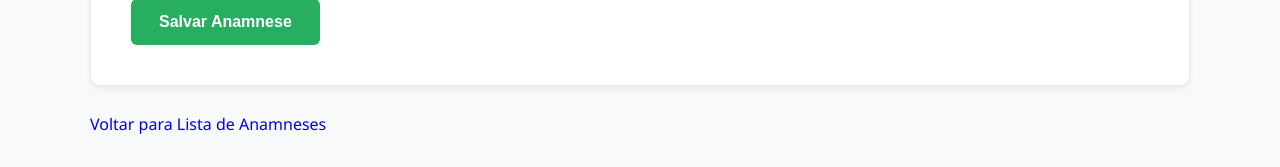
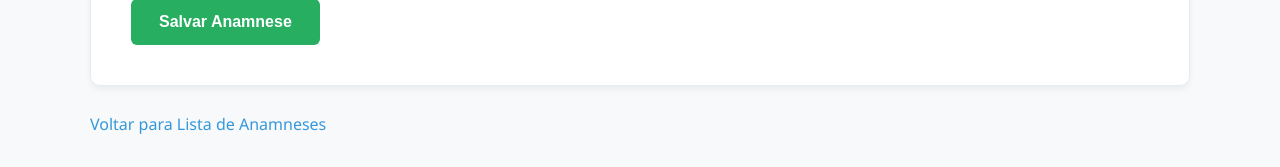
Before and after one commit to anleaes/2026-1-SDM-Segunda-Noite-ZS-02, a Django app: page /anamnese/add/ in a window 1280 px wide. Shown: the part 1451-1618 px from the top of the page. Run offline with Django 5.2, Linux system fonts and the light colour scheme; tables that the repository leaves empty hold one stand-in row (values such as "Sample post").

Commit message:
modificando os links

```diff
--- a/prontuarioapp/static/css/style.css
+++ b/prontuarioapp/static/css/style.css
@@ -199,7 +199,14 @@ table tr:hover {
 ========================= */
 
 a {
-    text-decoration: none;
+    color: #3498db;
+    text-decoration: none;  /*  não tem sublinhado padrão */
+    transition: color 0.2s ease;
+}
+
+a:hover {
+    color: #27ae60;         /* Verde ao passar o mouse */
+    text-decoration: none;  /*sem linha no hover */
 }
 
 /* =========================
```
